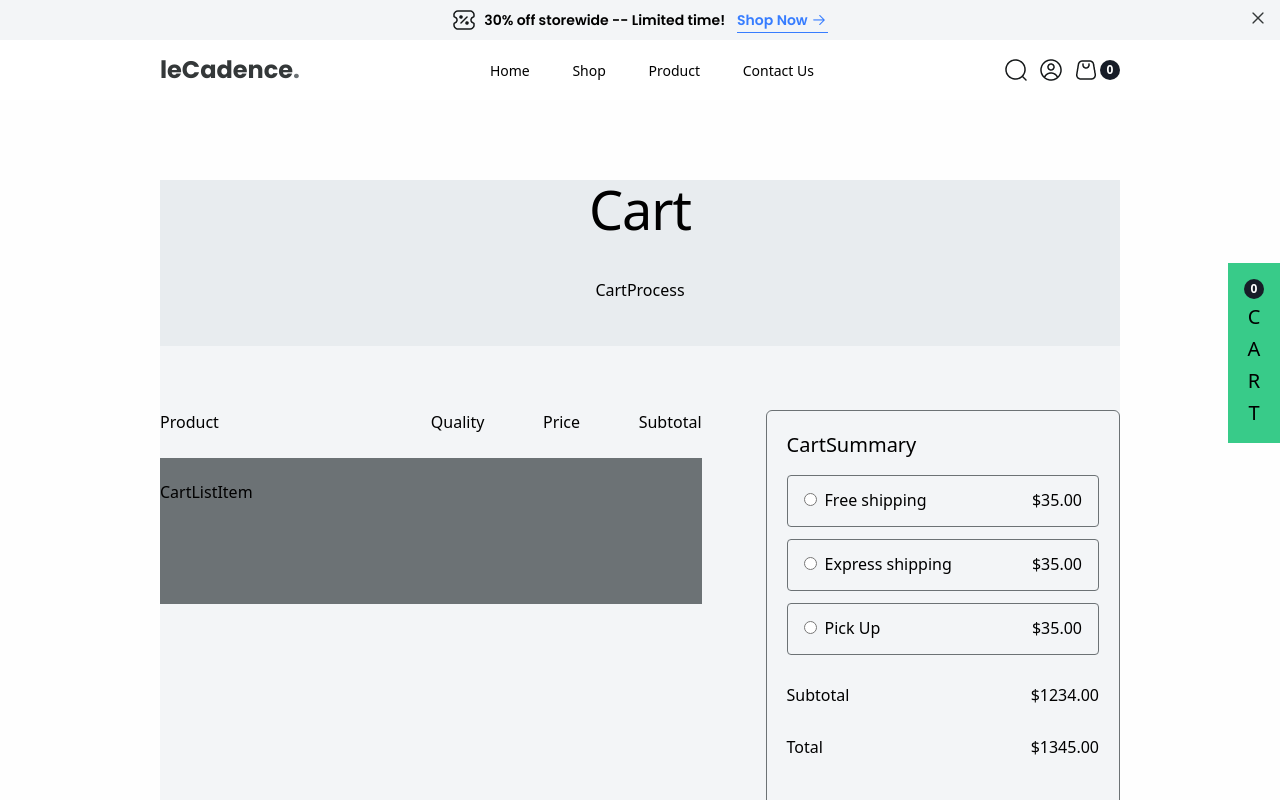
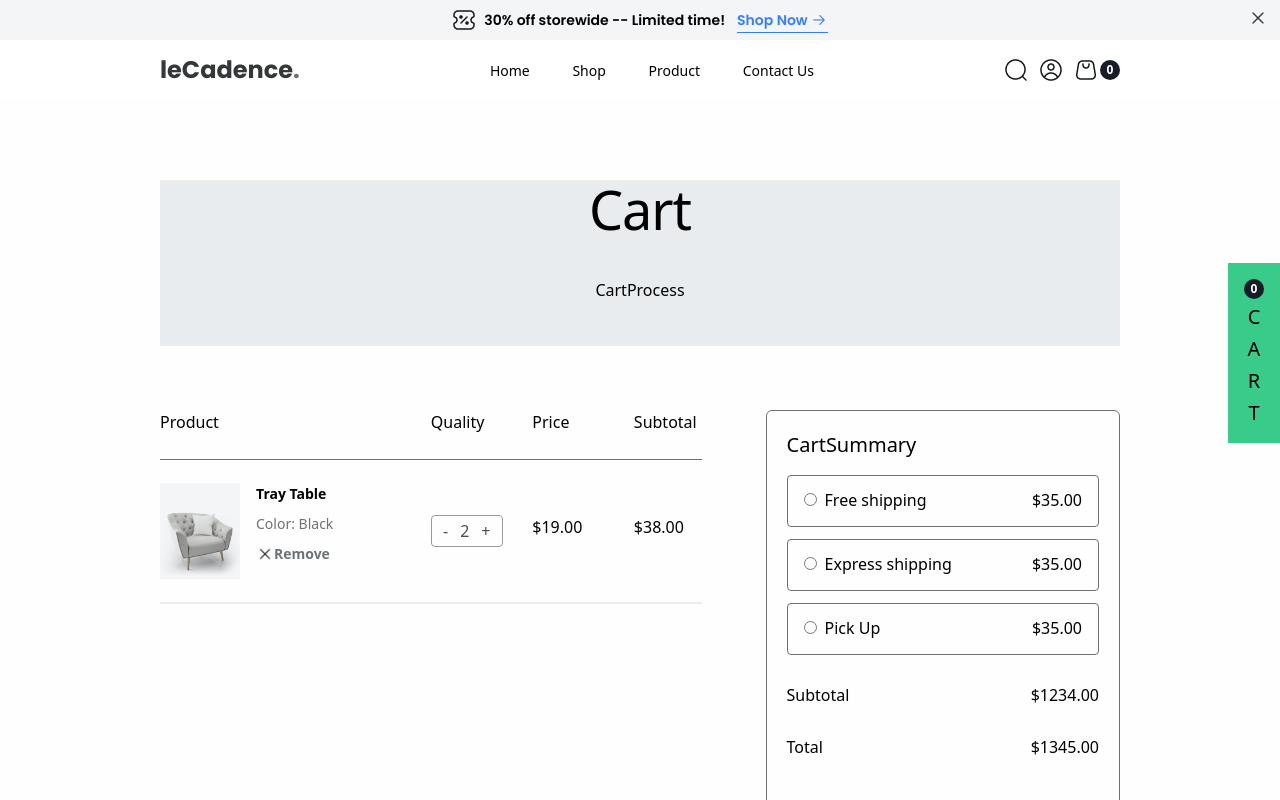
Before and after one commit to Hestia-Arc/cadence-store, a React (Vite) app: page /cart in a window 1280 px wide. Shown: the top 800 px of the page. Built offline with nearby package versions, Linux system fonts and the light colour scheme.

Commit message:
update cart layout #2

```diff
--- a/src/pages/cart/CartDisplay.tsx
+++ b/src/pages/cart/CartDisplay.tsx
@@ -3,7 +3,7 @@ import { CartSummary } from "./CartSummary";
 
 export const CartDisplay = () => {
   return (
-    <div className="h-[771px] flex flex-col bg-gray-200">
+    <div className="h-[771px] flex flex-col ">
       {/* list and summary */}
       <div className=" flex gap-16 py-16 ">
         <CartList />
--- a/src/pages/cart/CartList.tsx
+++ b/src/pages/cart/CartList.tsx
@@ -4,15 +4,15 @@ export const CartList = () => {
   return (
     <div className=" w-[643px] h-[482px]">
       {/* headings */}
-      <div className=" h-[50px] flex justify-between pb-5 border-solid border-b-2 border-gray-400">
+      <div className=" h-[50px] flex justify-between pb-5 border-solid border-b-[1px] border-gray-400">
         <div className=" w-1/2">
           <span>Product</span>
         </div>
 
         <div className=" w-1/2 flex justify-between">
-          <span>Quality</span>
-          <span>Price</span>
-          <span>Subtotal</span>
+          <span className=" w-1/4">Quality</span>
+          <span className=" w-1/4">Price</span>
+          <span className=" w-1/4">Subtotal</span>
         </div>
       </div>
 
--- a/src/pages/cart/CartListItem.tsx
+++ b/src/pages/cart/CartListItem.tsx
@@ -1,7 +1,40 @@
+import Pdt1 from "../../assets/products/product-1.png";
+import removeIcon from "../../assets/Icons/close.png";
 
 export const CartListItem = () => {
   return (
-    <div
-     className=" h-[144px] py-5 bg-gray-400">CartListItem</div>
-  )
-}
+    <div className=" h-[144px] flex items-center py-5 border-solid border-b-2 border-gray-300">
+      {/* product/remove btn  */}
+      <div className=" w-1/2 flex gap-4">
+        <img src={Pdt1} alt="product" className=" h-24 w-20 object-cover" />
+
+        <div className="flex flex-col gap-2">
+          <span className=" text-capS1 font-bold">Tray Table</span>
+          <span className=" text-capR2 text-gray-400 font-light">Color: Black</span>
+          <span className=" inline-flex items-center text-capR2 text-gray-400 font-bold">
+            <img src={removeIcon} alt="icon" className="h-[18px] w-[18px]" />
+            <span> Remove</span>
+          </span>
+        </div>
+      </div>
+
+      {/* price/stepper/subtotal */}
+      <div className=" w-1/2 flex justify-between">
+        {/* stepper */}
+        <div className=" w-1/4">
+          <div className=" w-[72px] h-8 flex items-center justify-center gap-3 rounded  px-2 border-solid border-[1px] border-gray-400 opacity-70 ">
+            <span>-</span>
+            <span>2</span>
+            <span>+</span>
+          </div>
+        </div>
+
+        {/* price */}
+        <span className=" w-1/4">$19.00</span>
+
+        {/* subtotal */}
+        <span className=" w-1/4">$38.00</span>
+      </div>
+    </div>
+  );
+};
```
